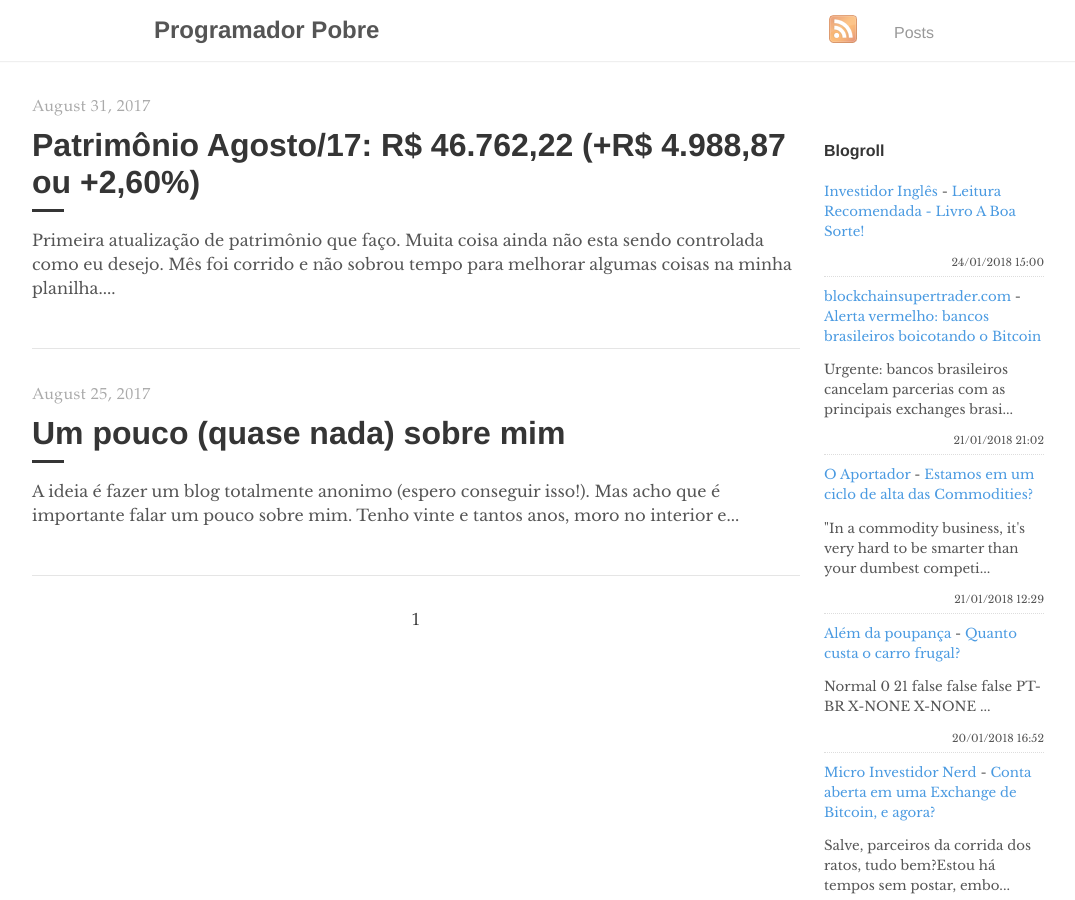
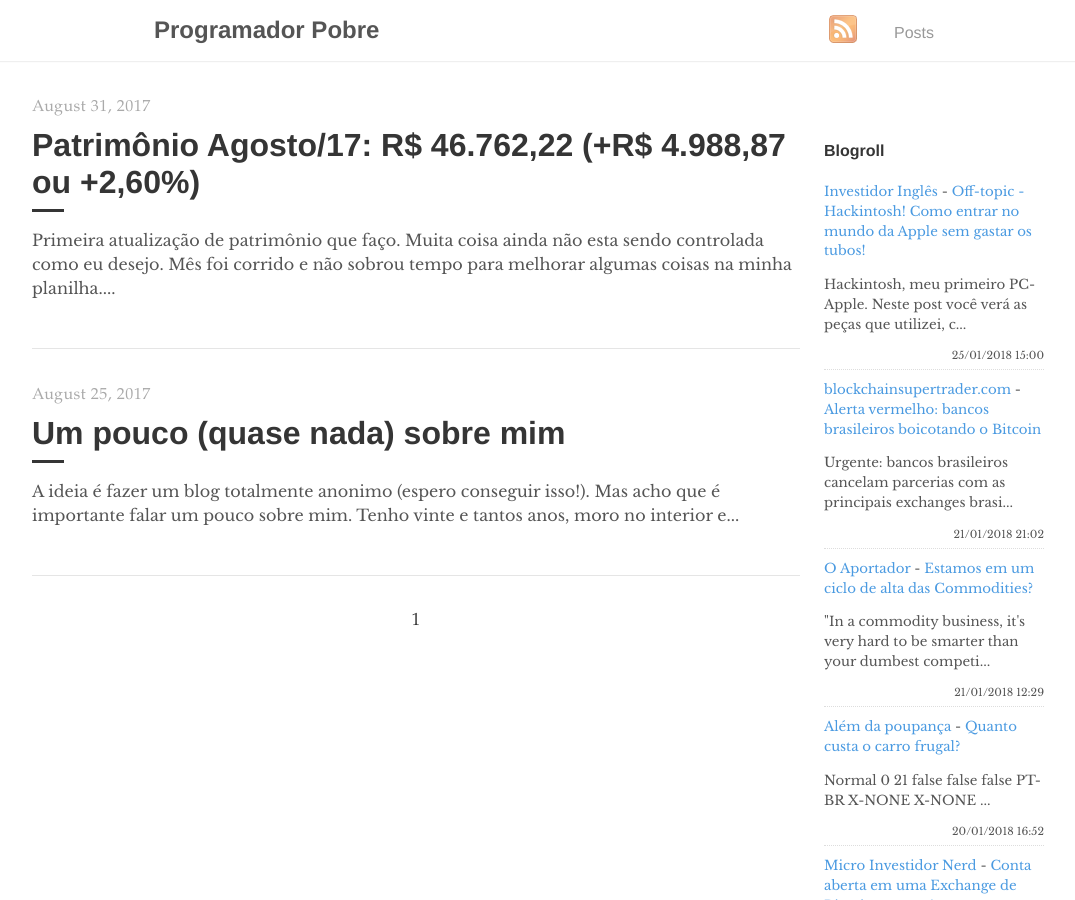
Before and after one commit to programadorpobre/programadorpobre.github.io, a Jekyll site: the page built from index.html, in a window 1280 px wide and 900 px high. Shown: the whole window, without its empty margins (96-1171 px from the left). Built offline with Jekyll 4.4.1, drawn with Linux system fonts in a browser that asks for light colours; the list of posts is cut into pages by our own code; comment, search, counter and statistics services are not loaded.

Commit message:
[ci skip] travis #173

```diff
--- a/_includes/feed-entries.html
+++ b/_includes/feed-entries.html
@@ -1,7 +1,7 @@
 <div class="feed-entry">
-    <a class="feed-entry-site-name" href="http://www.investidoringles.com/">Investidor Inglês</a> - <a class="feed-entry-title" href="http://www.investidoringles.com/2018/01/leitura-recomendada-livro-a-boa-sorte.html">Leitura Recomendada - Livro A Boa Sorte!</a>
-    <p class="feed-entry-summary"></p>
-    <time datetime="2018-01-24T15:00:00.000-02:00">24/01/2018 15:00</time>
+    <a class="feed-entry-site-name" href="http://www.investidoringles.com/">Investidor Inglês</a> - <a class="feed-entry-title" href="http://www.investidoringles.com/2018/01/hackintosh-como-montar-barato.html">Off-topic - Hackintosh! Como entrar no mundo da Apple sem gastar os tubos!</a>
+    <p class="feed-entry-summary">Hackintosh, meu primeiro PC-Apple. Neste post você verá as peças que utilizei, c...</p>
+    <time datetime="2018-01-25T15:00:00.000-02:00">25/01/2018 15:00</time>
 </div>
 <div class="feed-entry">
     <a class="feed-entry-site-name" href="http://www.blockchainsupertrader.com/">blockchainsupertrader.com</a> - <a class="feed-entry-title" href="http://www.blockchainsupertrader.com/2018/01/alerta-vermelho-bancos-brasileiros.html">Alerta vermelho: bancos brasileiros boicotando o Bitcoin</a>
```
